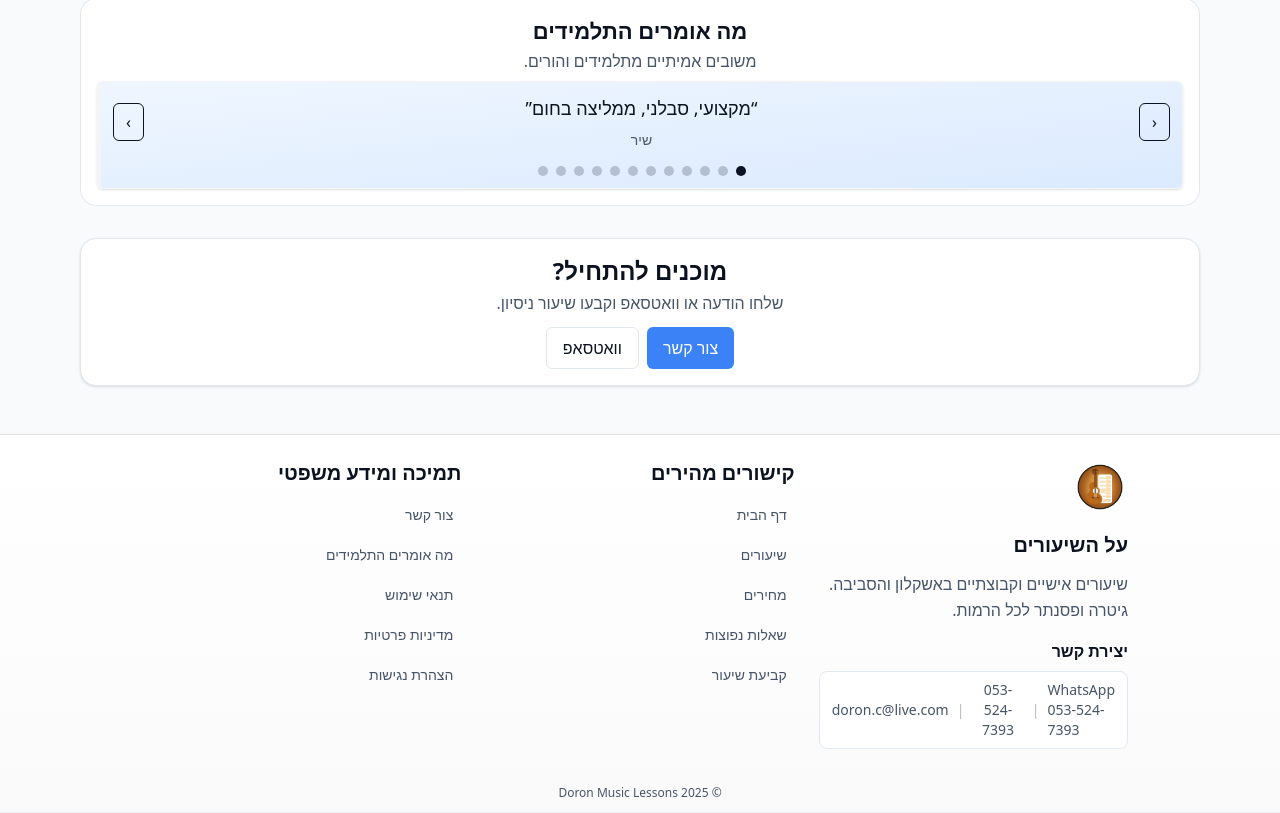
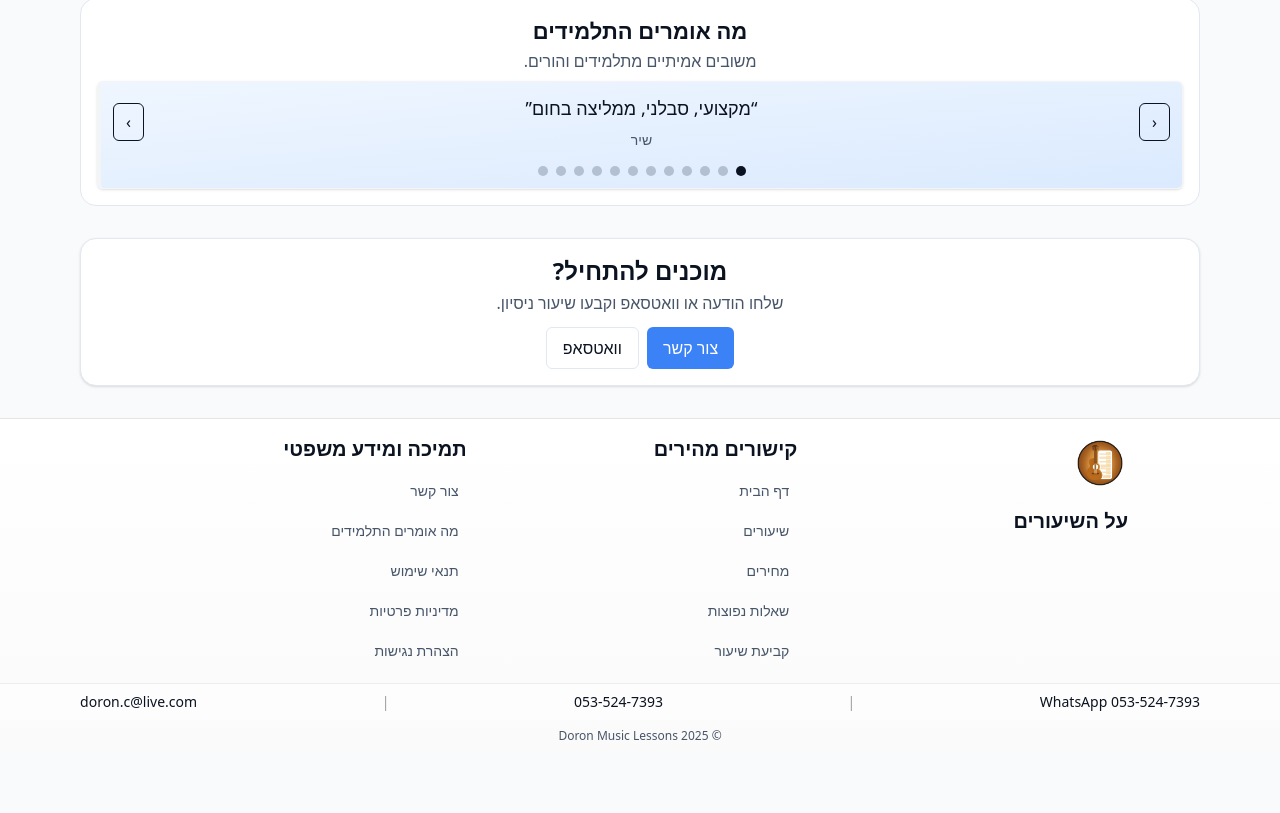
Before and after one commit to doronc36-rgb/guitar-lessons, a Next.js app: page / in a window 1280 px wide. Shown: the part 985-1798 px from the top of the page. After the commit the page ends 1737 px from the top, so only its background shows below. Built offline with nearby package versions, Linux system fonts and the light colour scheme; no server answers.

Commit message:
Smaller footer, full-width contact line, remove about text in footer, larger centered logo; tighten spacing

```diff
--- a/src/app/components/Footer.tsx
+++ b/src/app/components/Footer.tsx
@@ -8,39 +8,21 @@ export default function SiteFooter() {
   const { t } = useI18n();
   const year = new Date().getFullYear();
   return (
-    <footer className="mt-8 bg-gradient-to-b from-white to-neutral-50 dark:from-neutral-900 dark:to-neutral-950 border-t border-neutral-200 dark:border-neutral-800">
-      <div className="max-w-5xl mx-auto px-6 py-6">
+    <footer className="mt-4 bg-gradient-to-b from-white to-neutral-50 dark:from-neutral-900 dark:to-neutral-950 border-t border-neutral-200 dark:border-neutral-800">
+      <div className="max-w-5xl mx-auto px-6 py-4">
 
         {/* Main Footer Content */}
-        <div className="grid gap-6 grid-cols-1 md:grid-cols-2 lg:grid-cols-3 text-sm">
+        <div className="grid gap-4 grid-cols-1 md:grid-cols-2 lg:grid-cols-3 text-sm">
 
           {/* About & Contact Combined */}
-          <div className="space-y-4">
+          <div className="space-y-3">
             <div>
               <div className="mb-4 flex justify-center md:justify-start">
                 <Image src="/images/music_logo_3_optimized.png" alt="Doron Cohen logo" width={56} height={56} priority />
               </div>
-              <h3 className="font-bold text-xl text-[color:var(--foreground)] mb-3">{t.footer.about.title}</h3>
-              <p className="text-[color:var(--muted)] leading-relaxed text-base">{t.footer.about.body}</p>
+              <h3 className="font-bold text-xl text-[color:var(--foreground)] mb-2">{t.footer.about.title}</h3>
             </div>
-            <div className="text-[color:var(--muted)]">
-              <h4 className="font-semibold text-[color:var(--foreground)] mb-2 text-base">{t.footer.contact.title}</h4>
-              <div className="rounded-lg border border-[color:var(--border)] bg-white dark:bg-neutral-800 px-3 py-2">
-                <div className="flex flex-wrap md:flex-nowrap items-center justify-center md:justify-between gap-2 text-sm">
-                  <div className="flex-1 text-center md:text-left">
-                  <a href="https://wa.me/972535247393" target="_blank" rel="noopener noreferrer" aria-label={t.footer.aria.whatsappOpen} className="hover:text-[color:var(--foreground)] transition-colors font-medium">WhatsApp 053-524-7393</a>
-                  </div>
-                  <span className="hidden md:block opacity-40">|</span>
-                  <div className="flex-1 text-center">
-                  <a href="tel:+972535247393" aria-label={t.footer.aria.phoneDial} className="hover:text-[color:var(--foreground)] transition-colors font-medium">053-524-7393</a>
-                  </div>
-                  <span className="hidden md:block opacity-40">|</span>
-                  <div className="flex-1 text-center md:text-right">
-                  <a href="mailto:doron.c@live.com" aria-label={t.footer.aria.emailSend} className="hover:text-[color:var(--foreground)] transition-colors font-medium">doron.c@live.com</a>
-                  </div>
-                </div>
-              </div>
-            </div>
+            {/* Contact line moved to full-width bar below */}
           </div>
 
           {/* Navigation Links */}
@@ -118,11 +100,20 @@ export default function SiteFooter() {
           </div>
         </div>
       </div>
-      <div className="relative">
-        <div className="absolute inset-x-0 bottom-0 border-t border-[color:var(--border)]/70" />
-        <div className="text-center text-xs text-[color:var(--muted)] py-3 px-4">
+      {/* Full-width contact line across the footer */}
+      <div className="w-full border-t border-[color:var(--border)]/70 bg-white/60 dark:bg-neutral-900/60">
+        <div className="max-w-6xl mx-auto px-4">
+          <div className="flex items-center justify-between gap-3 text-sm flex-wrap py-2">
+            <a href="https://wa.me/972535247393" target="_blank" rel="noopener noreferrer" className="hover:text-[color:var(--foreground)] font-medium whitespace-nowrap">WhatsApp 053-524-7393</a>
+            <span className="hidden md:inline opacity-40">|</span>
+            <a href="tel:+972535247393" className="hover:text-[color:var(--foreground)] font-medium whitespace-nowrap">053-524-7393</a>
+            <span className="hidden md:inline opacity-40">|</span>
+            <a href="mailto:doron.c@live.com" className="hover:text-[color:var(--foreground)] font-medium break-all">doron.c@live.com</a>
+          </div>
+        </div>
+      </div>
+      <div className="text-center text-xs text-[color:var(--muted)] py-2 px-4">
         {t.footer.copyright.replace('{year}', String(year))}
-        </div>
       </div>
     </footer>
   );
```
